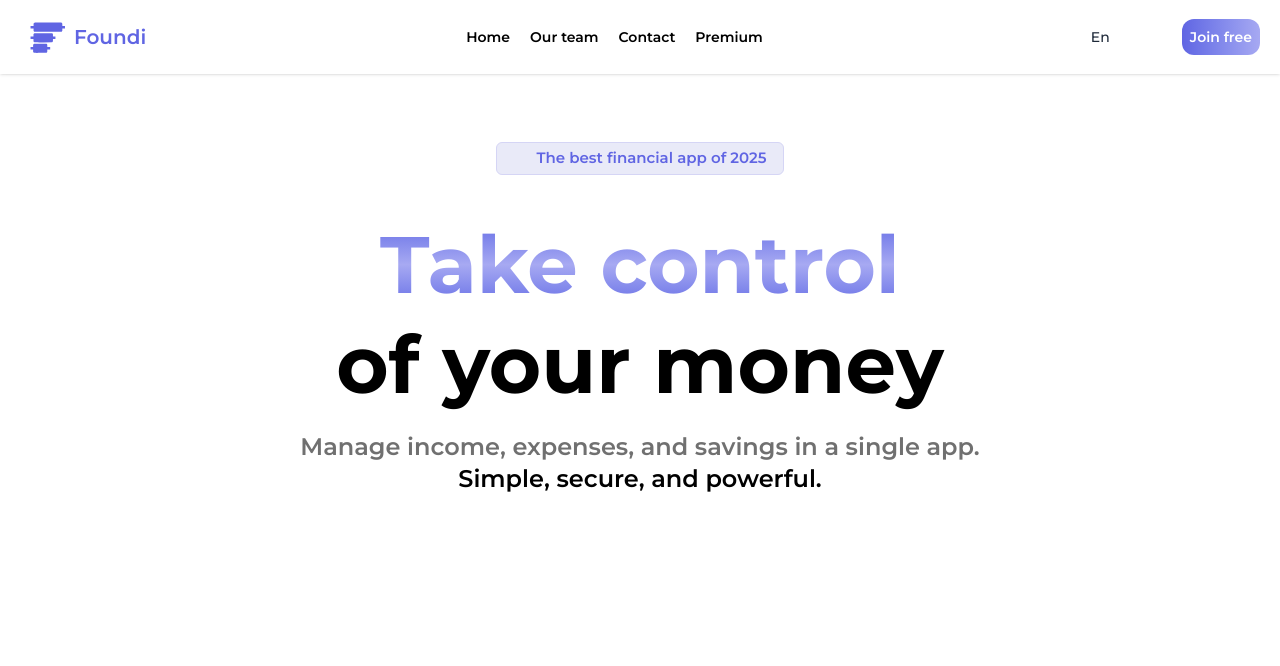
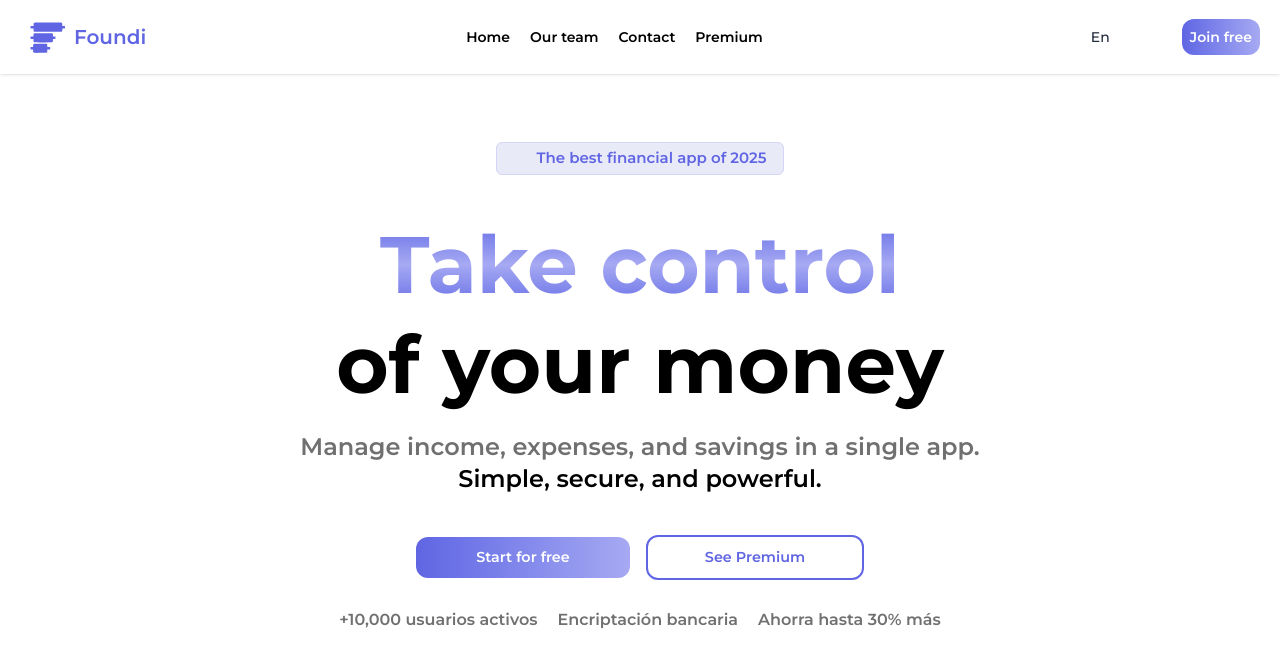
Before and after one commit to sebas3261/foundi-front, a Next.js app: page /en in a window 1280 px wide. Shown: the top 666 px of the page. Built offline with nearby package versions, Linux system fonts and the light colour scheme; some icons are missing.

Commit message:
buttons home and text without translation

```diff
--- a/app/[locale]/(nav)/page.tsx
+++ b/app/[locale]/(nav)/page.tsx
@@ -74,12 +74,53 @@ export default function Page() {
         </motion.div>
 
         {/* 📱 Subtítulo */}
-        <motion.div variants={item} className="mt-4 text-center font-semibold md:text-lg lg:text-2xl">
-          <p className="text-[#707070] dark:text-[#A0A0A0]">
-            {t("subtitle1")}
-          </p>
+        <motion.div
+          variants={item}
+          className="mt-4 text-center font-semibold md:text-lg lg:text-2xl"
+        >
+          <p className="text-[#707070] dark:text-[#A0A0A0]">{t("subtitle1")}</p>
           <p>{t("subtitle2")}</p>
         </motion.div>
+
+        <motion.div
+          variants={item}
+          className="flex flex-col sm:flex-row gap-3 sm:gap-4 mt-6 md:mt-10 justify-center items-center w-full max-w-md mx-auto"
+        >
+          {/* 🎯 Botón principal */}
+          <button className="flex-1 px-6 py-2.5 rounded-xl text-white font-semibold bg-gradient-to-r from-[#6065E3] to-[#A7A9F2] hover:opacity-90 hover:scale-[1.05] transition-all duration-300 dark:bg-none dark:bg-[#6065E3] text-[clamp(0.9rem,1vw,1rem)] flex items-center justify-center text-center whitespace-nowrap min-w-[160px]">
+            {t("start-button")}
+          </button>
+
+          {/* 💎 Botón secundario */}
+          <button
+            className="
+      flex-1 px-6 py-2.5 rounded-xl font-semibold
+      border-2 border-[#6065E3]
+      text-[#6065E3] dark:text-[#A7A9F2]
+      hover:bg-[#E9EAF8] dark:hover:bg-[#1B1B29]
+      hover:scale-[1.05]
+      transition-all duration-300
+      text-[clamp(0.9rem,1vw,1rem)]
+      flex items-center justify-center text-center
+      whitespace-nowrap
+      min-w-[160px]
+    "
+          >
+            {t("premium-button")}
+          </button>
+        </motion.div>
+
+        <motion.div
+          initial={{ opacity: 0, y: 24 }}
+          animate={{ opacity: 1, y: 0 }}
+          transition={{ delay: 0.9, duration: 0.5, ease: "easeOut" }}
+          className="mt-7 flex flex-row flex-wrap items-center justify-center gap-2 md:gap-5 text-[#707070] dark:text-[#A0A0A0] px-5 font-semibold"
+        >
+          <p>+10,000 usuarios activos</p>
+          <p>Encriptación bancaria</p>
+          <p>Ahorra hasta 30% más</p>
+        </motion.div>
+
       </motion.section>
     </main>
   );
--- a/components/NavBar/index.tsx
+++ b/components/NavBar/index.tsx
@@ -80,7 +80,7 @@ export default function NavBar() {
 
         <Link
           href="/login"
-          className="p-2 rounded-xl text-white font-semibold hidden md:block bg-gradient-to-r from-[#6065E3] to-[#A7A9F2] hover:opacity-90 transition duration-300"
+          className="p-2 rounded-xl text-white font-semibold hidden md:block bg-gradient-to-r from-[#6065E3] to-[#A7A9F2] hover:opacity-90 transition duration-300 dark:bg-none dark:bg-[#6065E3]"
         >
           {t("log-in")}
         </Link>
--- a/messages/en/home.json
+++ b/messages/en/home.json
@@ -4,6 +4,8 @@
     "title1": "Take control",
     "title2": "of your money",
     "subtitle1": "Manage income, expenses, and savings in a single app.",
-    "subtitle2": "Simple, secure, and powerful."
+    "subtitle2": "Simple, secure, and powerful.",
+    "start-button": "Start for free",
+    "premium-button": "See Premium"
   }
 }
--- a/messages/es/home.json
+++ b/messages/es/home.json
@@ -4,6 +4,8 @@
     "title1": "Toma el control",
     "title2": "de tu dinero",
     "subtitle1": "Gestiona ingresos, gastos y ahorros en una sola app.",
-    "subtitle2": "Simple, seguro y poderoso."
+    "subtitle2": "Simple, seguro y poderoso.",
+    "start-button": "Comienza gratis",
+    "premium-button": "Ver Premium"
   }
 }
--- a/messages/fr/home.json
+++ b/messages/fr/home.json
@@ -4,6 +4,8 @@
     "title1": "Prends le contrôle",
     "title2": "de ton argent",
     "subtitle1": "Gérez vos revenus, dépenses et économies dans une seule application.",
-    "subtitle2": "Simple, sûr et puissant."
+    "subtitle2": "Simple, sûr et puissant.",
+    "start-button": "Commence gratuitement",
+    "premium-button": "Voir Premium"
   }
 }
--- a/messages/pt/home.json
+++ b/messages/pt/home.json
@@ -4,6 +4,8 @@
     "title1": "Assuma o controle",
     "title2": "do seu dinheiro",
     "subtitle1": "Gerencie receitas, despesas e economias em um só aplicativo.",
-    "subtitle2": "Simples, seguro e poderoso."
+    "subtitle2": "Simples, seguro e poderoso.",
+    "start-button": "Comece grátis",
+    "premium-button": "Ver Premium"
   }
 }
```
